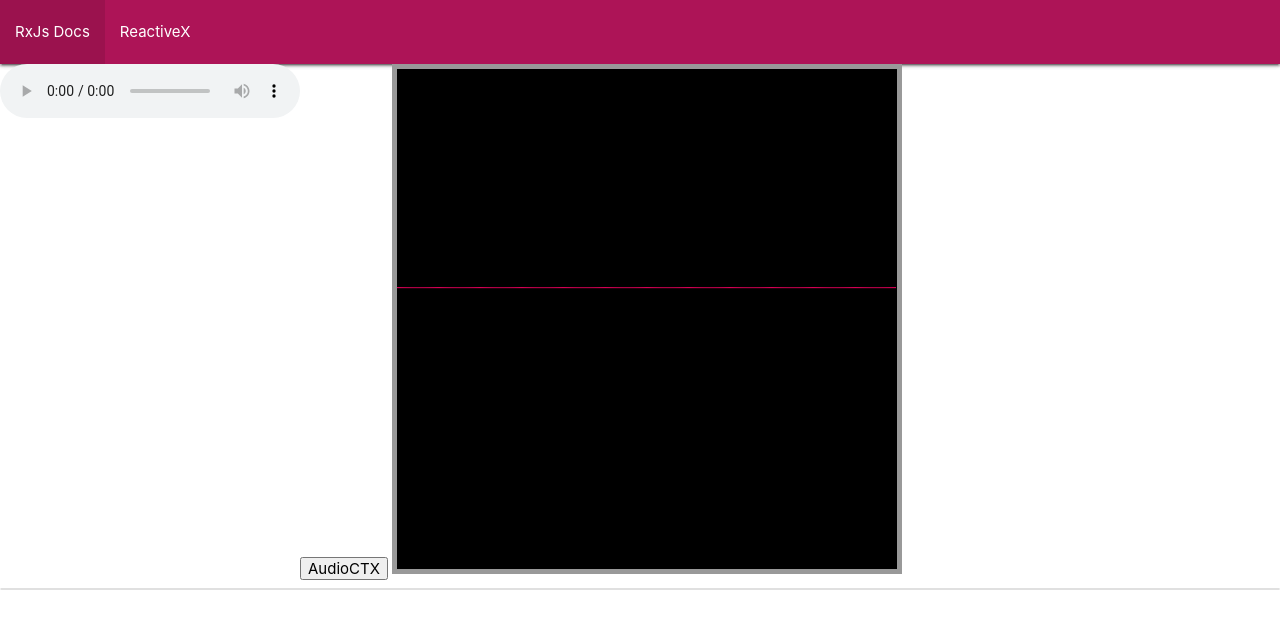
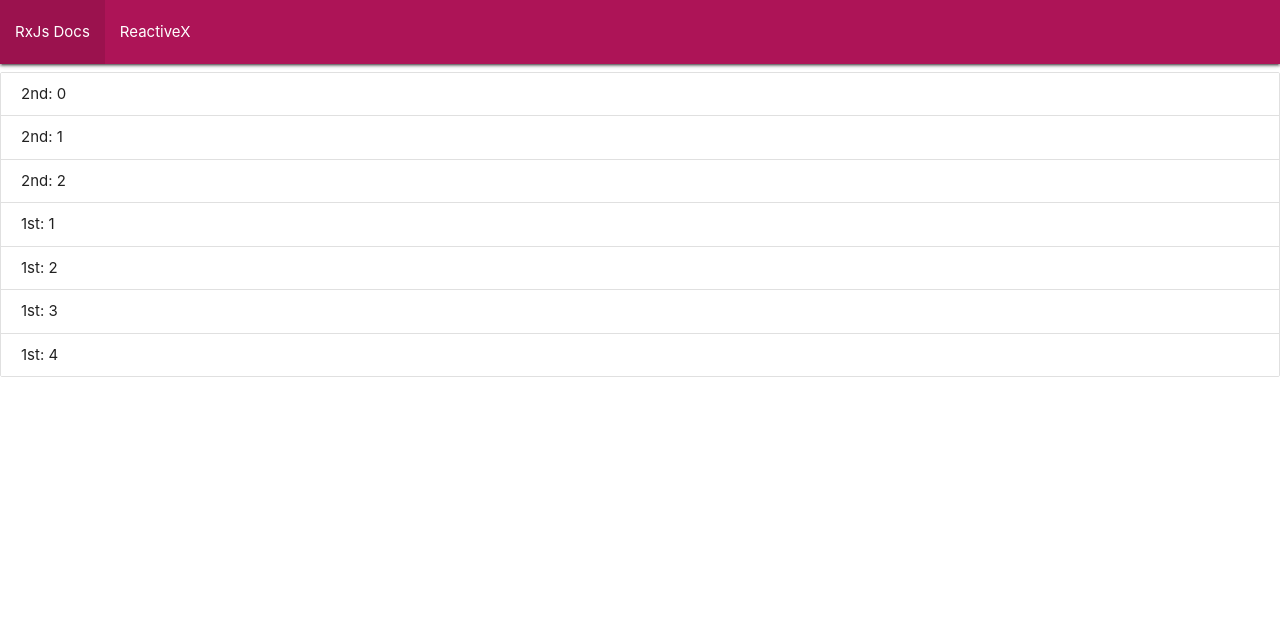
Before and after one commit to SpiderRam/udemy-rxjs, a website built with webpack: page dist/index.html in a window 1280 px wide. Built offline with nearby package versions, Linux system fonts and the light colour scheme; files whose address does not match are found by name.

Commit message:
Finish 7-43 and 7-44, behavior and replay

```diff
--- /dev/null
+++ b/src/Subjects/behaviorReplay.js
@@ -0,0 +1,50 @@
+import { add } from '../helpers'
+import { BehaviorSubject, ReplaySubject, interval } from 'rxjs'
+import { take } from 'rxjs/operators'
+
+// ~~~~ REPLAY ~~~~
+
+// 2nd: 100, 2nd: 0, 2nd: 1, 1st: 2, 1st: 3, 1st: 4, 1st: 5, 1st: 6
+// const repNums = new BehaviorSubject(100)
+
+// 2nd: 0, 2nd: 1,, 2nd: 2, 1st: 0, 1st: 1, 1st: 2, 1st: 3, 1st: 4
+// const repNums = new ReplaySubject()
+
+// 2nd: 0, 2nd: 1,, 2nd: 2, 1st: 1, 1st: 2, 1st: 3, 1st: 4, 1st: 5
+const repNums = new ReplaySubject(2) // giving ReplaySubject an argument tells it how many values back to replay
+
+interval(1000).subscribe(
+  (value) => {
+    repNums.next(value)
+  }
+)
+
+setTimeout(() => {
+  repNums.pipe(take(5)).subscribe(
+    (val) => {
+      add.li(`1st: ${val}`)
+    }
+  )
+}, 3000)
+
+repNums.pipe(take(3)).subscribe(
+  (val) => {
+    add.li(`2nd: ${val}`)
+  }
+)
+
+// ~~~~ BEHAVIOR ~~~~
+
+// with no starting value, the subscription to nums will log undefined, 0, 1, 2, etc.
+// const nums = new BehaviorSubject()
+
+// If you add a starting value, you will see 100, 0, 1, 2, etc.
+const nums = new BehaviorSubject(100)
+
+interval(1000).subscribe(
+  (value) => {
+    nums.next(value)
+  }
+)
+
+// nums.pipe(take(5)).subscribe(add.li)
--- a/src/index.js
+++ b/src/index.js
@@ -1,6 +1,7 @@
 // import './'
 // import './Subjects/hotCold'
-import './Subjects/subject'
+// import './Subjects/subject'
+import './Subjects/behaviorReplay'
 
 document.addEventListener('DOMContentLoaded', function () {
   document.getElementById('title').innerHTML = ''
```
Also changed, not shown: dist/index.html.
